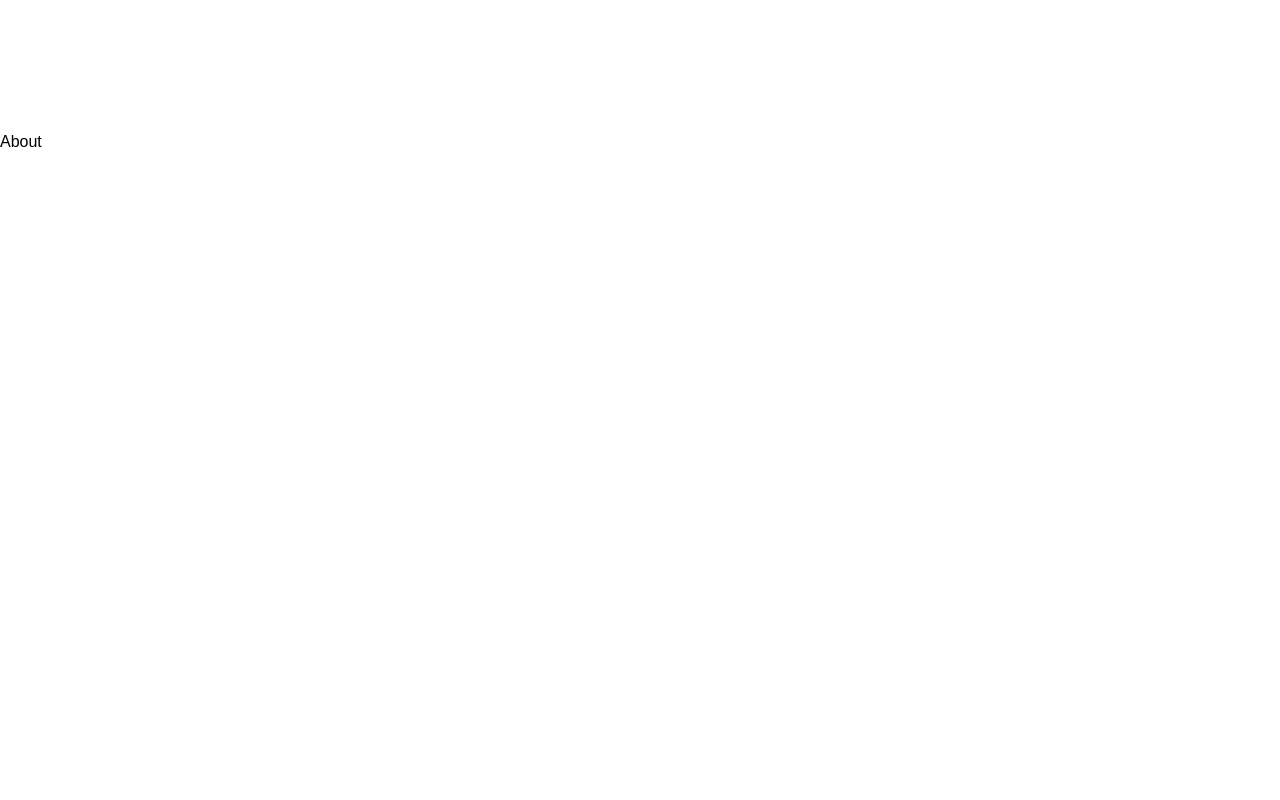
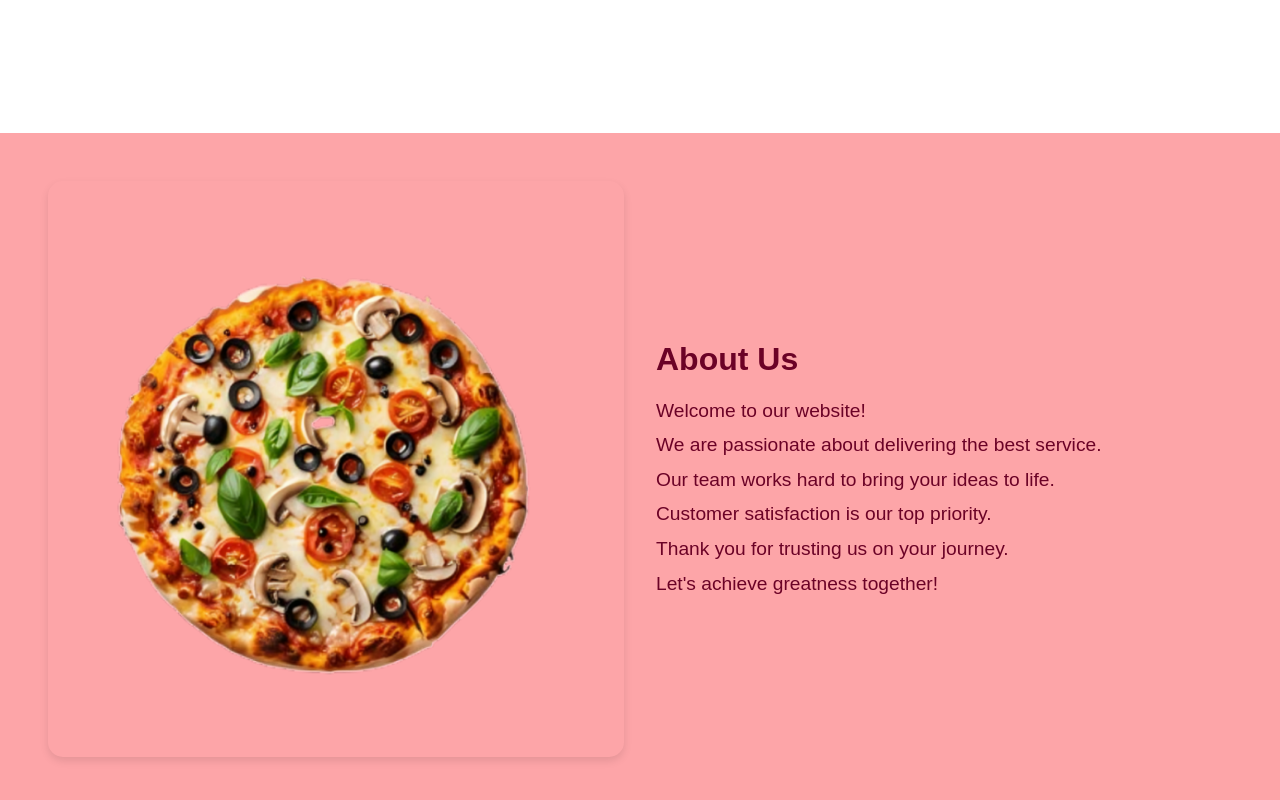
Before and after one commit to NidaKhan711/food-time, a React (Vite) app: page / in a window 1280 px wide. Shown: the part 1240-2040 px from the top of the page. Before the commit the page ends 1391 px from the top, so only its background shows below. Built offline with nearby package versions, Linux system fonts and the light colour scheme.

Commit message:
animation

```diff
--- a/src/Components/About.jsx
+++ b/src/Components/About.jsx
@@ -1,10 +1,25 @@
-import React from 'react'
-import '../Style/About.scss'
+import React from 'react';
+import '../Style/About.scss';
 
 const About = () => {
   return (
-    <div>About</div>
-  )
-}
+    <div className="about-section">
+      <div className="about-image">
+        <img src='./pizzaA.png' alt="About Us" />
+      </div>
+      <div className="about-text">
+        <h2>About Us</h2>
+        <p>
+          Welcome to our website! <br />
+          We are passionate about delivering the best service. <br />
+          Our team works hard to bring your ideas to life. <br />
+          Customer satisfaction is our top priority. <br />
+          Thank you for trusting us on your journey. <br />
+          Let's achieve greatness together!
+        </p>
+      </div>
+    </div>
+  );
+};
 
-export default About
+export default About;
--- a/src/Components/Cards.jsx
+++ b/src/Components/Cards.jsx
@@ -35,7 +35,7 @@ const Cards = () => {
   }, []);
 
   return (
-    <div className="cards">
+    <div id='menu' className="cards">
       {Data.map((data) => {
         return (
           <div className="card" key={data.id}>
--- a/src/Components/Header.jsx
+++ b/src/Components/Header.jsx
@@ -58,7 +58,9 @@ const Header = ({ headerCount, headerData, setHeaderCount }) => {
             className={headerCount === index ? "header-dot dot" : "header-dot"}
             src={btnImage}
             alt={`button-${index}`}
+
           />
+
         ))}
       </div>
     </div>
--- a/src/Style/About.scss
+++ b/src/Style/About.scss
@@ -0,0 +1,37 @@
+$header-color: #FDA5A8;
+$secondary-color: #048243;
+$text-color: #6B0226;
+.about-section {
+    display: flex;
+    align-items: center;
+    justify-content: space-between;
+    padding: 3rem;
+    background-color:$header-color;
+
+    .about-image {
+      flex: 1;
+      img {
+        width: 100%;
+        height: auto;
+        border-radius: 15px;
+        box-shadow: 0 4px 8px rgba(0, 0, 0, 0.1);
+      }
+    }
+
+    .about-text {
+      flex: 1;
+      padding-left: 2rem;
+
+      h2 {
+        font-size: 2rem;
+        color: $text-color;
+        margin-bottom: 1rem;
+      }
+
+      p {
+        font-size: 1.2rem;
+        line-height: 1.8;
+        color: $text-color;
+      }
+    }
+  }
--- a/src/Style/Cards.scss
+++ b/src/Style/Cards.scss
@@ -10,6 +10,7 @@ $text-color: #6B0226;
     gap: 1rem;
     padding: 1rem;
     margin: 8rem 4rem;
+    z-index: 3;
   }
 
   .card {
@@ -43,6 +44,7 @@ $text-color: #6B0226;
         width: 60%;
         transition: 0.5s;
         padding: 12px 12px;
+        z-index: 6;
       &:hover {
         background-color:$header-color;
       }
--- a/src/Style/Navbar.scss
+++ b/src/Style/Navbar.scss
@@ -1,4 +1,4 @@
-$header-color: #FDA5A8;
+$header-color: #f6abad;
 $secondary-color: #048243;
 $text-color: #6B0226;
 
@@ -8,8 +8,6 @@ $text-color: #6B0226;
   border-radius: 50px;
   margin: 35px auto;
   background-color: $header-color;
-  animation: fadeIn 2s ease-in-out 1s forwards;
-}
 
 .navbar {
   display: flex;
@@ -26,12 +24,12 @@ $text-color: #6B0226;
 
     }
   }
-
-  .nav-links {
+  ul {
     display: flex;
+    justify-content: center;
     gap: 40px;
     list-style: none;
-
+    z-index: 2;
 
     li {
 
@@ -43,7 +41,6 @@ $text-color: #6B0226;
         font-weight: 500;
         transition: color 0.5s ease;
         cursor: pointer;
-
         &:hover {
           color: $secondary-color;
         }
@@ -58,3 +55,4 @@ $text-color: #6B0226;
     }
   }
 }
+}
--- a/src/Style/header.scss
+++ b/src/Style/header.scss
@@ -64,6 +64,7 @@ $text-color: #6B0226;
         bottom: 2rem;
         left: -4rem;
         width: 70%;
+        z-index: 1;
 
         .header-dot{
             width: 16%;
@@ -72,7 +73,7 @@ $text-color: #6B0226;
             background-color:$header-color;
             border-radius: 60px;
             padding: 1px 3px;
-            box-shadow: 0px 0px 5px 1px rgba(0, 0, 0, 0.255)
+            box-shadow: 0px 0px 5px 1px rgba(120, 2, 49, 0.402)
 
         }
     }
--- a/src/index.scss
+++ b/src/index.scss
@@ -4,3 +4,6 @@
     box-sizing: border-box;
     font-family: sans-serif;
 }
+$header-color: #FDA5A8;
+$secondary-color: #048243;
+$text-color: #6B0226;
```
